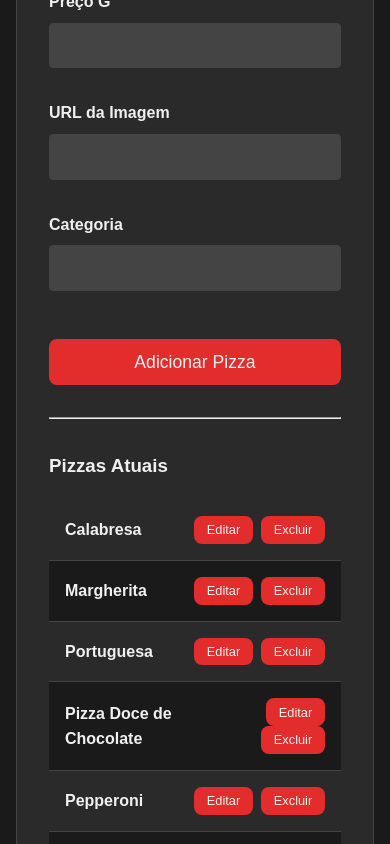
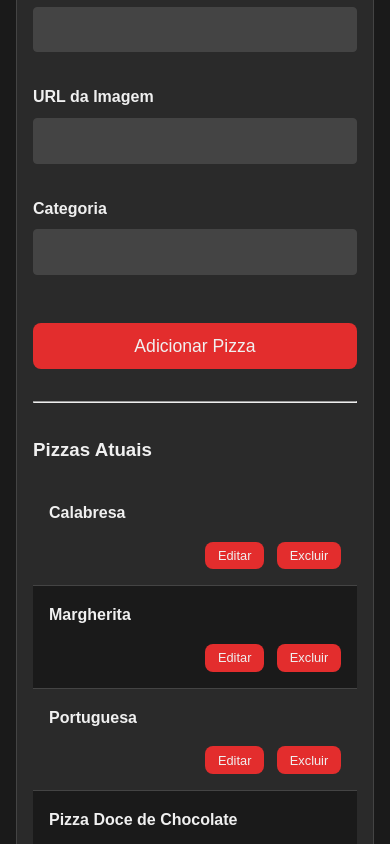
Before and after one commit to devgabrielbenayon/TrabalhoCallidus01, a React (Vite) app in the folder pizzaria-app/: page /admin in a window 390 px wide. Shown: the part 1106-1950 px from the top of the page. Built offline with nearby package versions, Linux system fonts and the light colour scheme; sample sign-in values are in the browser's storage.

Commit message:
i think it's over

```diff
--- a/pizzaria-app/src/components/ItemCarrinho.css
+++ b/pizzaria-app/src/components/ItemCarrinho.css
@@ -28,9 +28,8 @@
 
 .item-tamanho {
     font-size: 0.9rem;
-    /* --- ALTERAÇÃO AQUI: Usando a variável de cor principal --- */
     color: var(--texto-principal);
-    font-weight: 500; /* Adicionado um leve negrito para combinar com o preço */
+    font-weight: 500;
 }
 
 .item-quantidade-controle {
@@ -72,11 +71,6 @@
     text-align: right;
 }
 
-.item-acoes span {
-    display: block;
-    margin-bottom: 0.5rem;
-}
-
 .botao-remover-item {
     background-color: transparent;
     border: none;
@@ -84,3 +78,22 @@
     font-size: 0.9rem;
     cursor: pointer;
 }
+
+/* --- REGRAS PARA RESPONSIVIDADE --- */
+@media (max-width: 480px) {
+    .item-carrinho {
+        flex-direction: column;
+        align-items: center;
+        text-align: center;
+    }
+
+    .item-detalhes {
+        display: flex;
+        flex-direction: column;
+        align-items: center;
+    }
+
+    .item-acoes {
+        text-align: center;
+    }
+}
--- a/pizzaria-app/src/pages/Admin.css
+++ b/pizzaria-app/src/pages/Admin.css
@@ -46,6 +46,23 @@
     transition: background-color 0.2s ease;
 }
 
+.admin-container .form-group input:focus,
+.admin-container .form-group input:not(:placeholder-shown) {
+  background-color: #444;
+  color: #f0f0f0;
+}
+
+.theme-light .admin-container .form-group input:focus,
+.theme-light .admin-container .form-group input:not(:placeholder-shown) {
+  background-color: #e9ecef;
+  color: var(--texto-principal);
+}
+
+.form-botoes-container {
+  display: flex;
+  gap: 1rem;
+}
+
 .form-button {
     margin-top: 1rem;
     padding: 0.8rem;
@@ -62,32 +79,11 @@
     filter: brightness(1.1);
 }
 
-.form-botoes-container {
-  display: flex;
-  gap: 1rem;
-}
-
 .form-button-cancelar {
   background-color: #6c757d;
   color: white;
 }
 
-/* Regra para o input preenchido/focado no MODO ESCURO (padrão) */
-.admin-container .form-group input:focus,
-.admin-container .form-group input:not(:placeholder-shown) {
-  background-color: #444;
-  color: #f0f0f0;
-}
-
-/* --- ALTERAÇÃO AQUI --- */
-/* Regra que sobrescreve a anterior APENAS NO MODO CLARO */
-.theme-light .admin-container .form-group input:focus,
-.theme-light .admin-container .form-group input:not(:placeholder-shown) {
-  background-color: #e9ecef; /* Um cinza claro para o fundo */
-  color: var(--texto-principal); /* O texto já será escuro no modo claro */
-}
-
-/* Lista de Pizzas e Pedidos */
 .lista-admin {
     list-style: none;
     padding: 0;
@@ -106,19 +102,44 @@
 
 .item-info {
     flex-grow: 1;
+    word-break: break-word;
 }
 
 .item-acoes button {
     margin-left: 0.5rem;
     font-size: 0.8rem;
     padding: 0.4rem 0.8rem;
+    white-space: nowrap;
 }
 
 .botao-excluir {
     background-color: var(--cor-primaria);
 }
 
-/* Status do Histórico de Pedidos */
 .status-preparando { color: #ffc107; }
 .status-pronto { color: #007bff; }
 .status-entregue { color: #28a745; }
+
+
+/* --- REGRAS PARA RESPONSIVIDADE --- */
+@media (max-width: 768px) {
+    .admin-section {
+        padding: 1rem;
+    }
+
+    .lista-admin li {
+        flex-direction: column;
+        align-items: flex-start;
+        gap: 1rem;
+    }
+
+    .item-acoes {
+        width: 100%;
+        display: flex;
+        justify-content: flex-end;
+    }
+
+    .item-acoes button {
+        margin-left: 0.8rem;
+    }
+}
--- a/pizzaria-app/src/pages/Carrinho.css
+++ b/pizzaria-app/src/pages/Carrinho.css
@@ -39,17 +39,20 @@
   margin-top: 2rem;
   padding-top: 2rem;
   border-top: 2px solid var(--cor-secundaria);
-  text-align: right;
+  display: flex;
+  flex-direction: column;
+  align-items: flex-end;
+  gap: 1rem;
 }
 
 .rodape-botoes {
-  margin-top: 1rem;
+  margin-top: 0;
   display: flex;
   justify-content: flex-end;
-  gap: 1.5rem;
+  gap: 1rem;
+  width: 100%;
 }
 
-/* Estilos Padrão (Modo Escuro) dos Botões */
 .botao-limpar {
   background-color: #6c757d;
   color: white;
@@ -58,6 +61,11 @@
 .botao-finalizar {
   background-color: var(--cor-primaria);
   color: white;
+}
+
+.theme-light .botao-limpar,
+.theme-light .botao-finalizar {
+  color: #212529;
 }
 
 .detalhes-pedido-form {
@@ -91,11 +99,16 @@
   transition: background-color 0.2s ease;
 }
 
-/* Regra para o input preenchido/focado em ambos os temas */
-.form-group input:focus,
-.form-group input:not(:placeholder-shown) {
+.carrinho-container .form-group input:focus,
+.carrinho-container .form-group input:not(:placeholder-shown) {
   background-color: #444;
-  color: #f0f0f0; /* Garante que o texto digitado seja sempre claro */
+  color: #f0f0f0;
+}
+
+.theme-light .carrinho-container .form-group input:focus,
+.theme-light .carrinho-container .form-group input:not(:placeholder-shown) {
+  background-color: #e9ecef;
+  color: var(--texto-principal);
 }
 
 .tipo-pedido-seletor {
@@ -120,3 +133,23 @@
   background-color: var(--cor-primaria);
   border-color: var(--cor-primaria);
 }
+
+
+/* --- REGRAS PARA RESPONSIVIDADE --- */
+@media (max-width: 768px) {
+    .carrinho-container {
+        padding: 1rem;
+    }
+
+    .carrinho-rodape {
+        align-items: center;
+    }
+
+    .rodape-botoes {
+        justify-content: center;
+    }
+
+    .tipo-pedido-seletor {
+        flex-direction: column;
+    }
+}
--- a/pizzaria-app/src/pages/Cozinha.css
+++ b/pizzaria-app/src/pages/Cozinha.css
@@ -53,3 +53,9 @@
   font-size: 1.2rem;
   color: #777;
 }
+
+@media (max-width: 768px) {
+  .cozinha-container {
+    padding: 1rem;
+  }
+}
--- a/pizzaria-app/src/pages/Entregas.css
+++ b/pizzaria-app/src/pages/Entregas.css
@@ -55,3 +55,9 @@
   font-size: 1.2rem;
   color: #777;
 }
+
+@media (max-width: 768px) {
+  .entregas-container {
+    padding: 1rem;
+  }
+}
--- a/pizzaria-app/src/pages/Login.css
+++ b/pizzaria-app/src/pages/Login.css
@@ -69,3 +69,9 @@
 .credentialsInfo p {
   margin: 0.5rem 0;
 }
+
+@media (max-width: 480px) {
+  .loginContainer {
+    padding: 1.5rem;
+  }
+}
```
